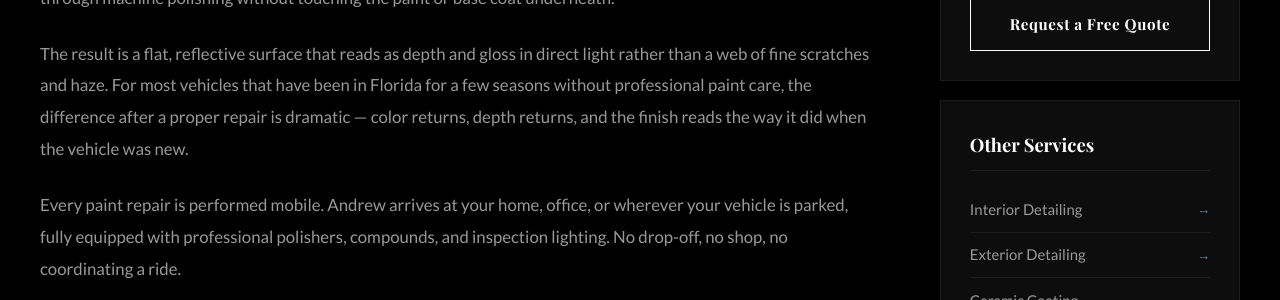
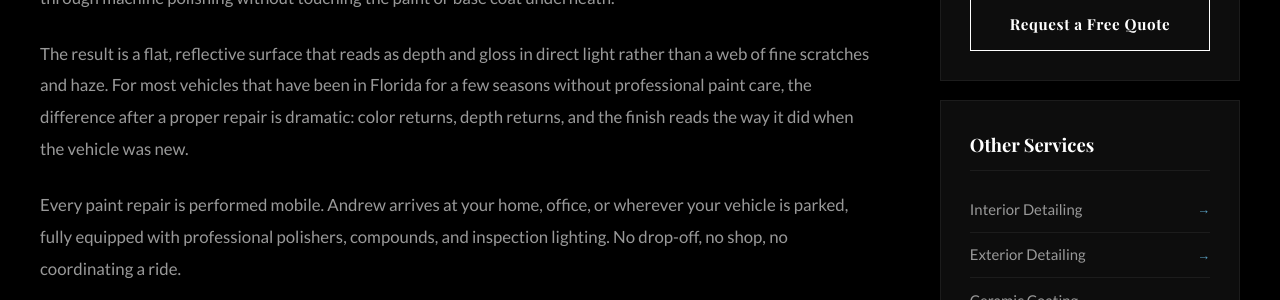
Before and after one commit to JamesBrownR/Diamond-Auto-Spa-Detailing, a Jekyll site: the page built from services/paint-repair/index.html, in a window 1280 px wide and 900 px high, scrolled down 843 px. Shown: the part 217-517 px from the top of the window. Built offline with Jekyll 4.4.1, drawn with Linux system fonts in a browser that asks for light colours; some web fonts are replaced.

Commit message:
Update index.html

```diff
--- a/services/paint-repair/index.html
+++ b/services/paint-repair/index.html
@@ -113,7 +113,7 @@ description: Professional mobile paint repair in Lake County, FL. Machine polish
         <div class="service-section">
             <h2>What Is Paint Repair?</h2>
             <p>Paint repair is the process of restoring a vehicle's clear coat using machine polishing compounds to remove the defects that accumulate on every vehicle over time. Swirl marks from automatic car washes. Fine scratches from improper wash technique. Water etching left by mineral deposits from Florida afternoon storms. UV oxidation from years of Central Florida sun. These all live in the outer layer of the clear coat and can be removed mechanically through machine polishing without touching the paint or base coat underneath.</p>
-            <p>The result is a flat, reflective surface that reads as depth and gloss in direct light rather than a web of fine scratches and haze. For most vehicles that have been in Florida for a few seasons without professional paint care, the difference after a proper repair is dramatic — color returns, depth returns, and the finish reads the way it did when the vehicle was new.</p>
+            <p>The result is a flat, reflective surface that reads as depth and gloss in direct light rather than a web of fine scratches and haze. For most vehicles that have been in Florida for a few seasons without professional paint care, the difference after a proper repair is dramatic: color returns, depth returns, and the finish reads the way it did when the vehicle was new.</p>
             <p>Every paint repair is performed mobile. Andrew arrives at your home, office, or wherever your vehicle is parked, fully equipped with professional polishers, compounds, and inspection lighting. No drop-off, no shop, no coordinating a ride.</p>
         </div>
 
```
